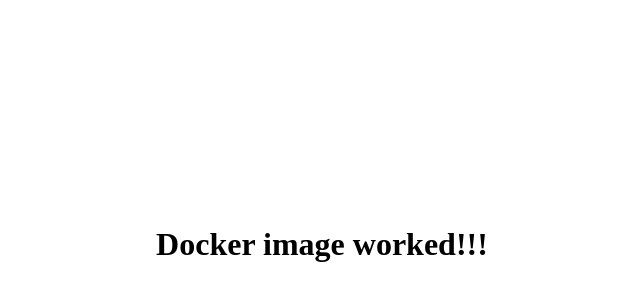
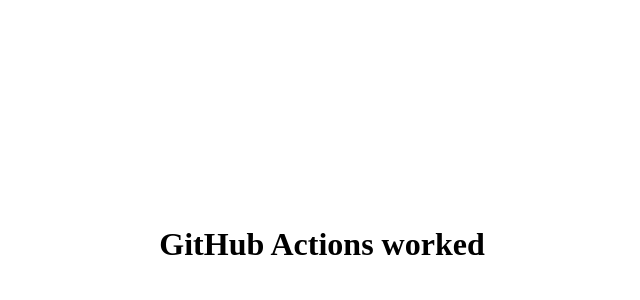
Before and after one commit to Sebastian-Webster/docker-and-github-actions-example, a website: page public/testing.html in a window 1280 px wide. Shown: the part 164-464 px from the top of the page, without its empty margins (326-966 px from the left). Drawn offline with Linux system fonts and the light colour scheme.

Commit message:
add action worked message

```diff
--- a/public/testing.html
+++ b/public/testing.html
@@ -5,6 +5,6 @@
         <link rel="stylesheet" href="testing.css"/>
     </head>
     <body>
-        <h1>Docker image worked!!!</h1>
+        <h1>GitHub Actions worked</h1>
     </body>
 </html>
```
